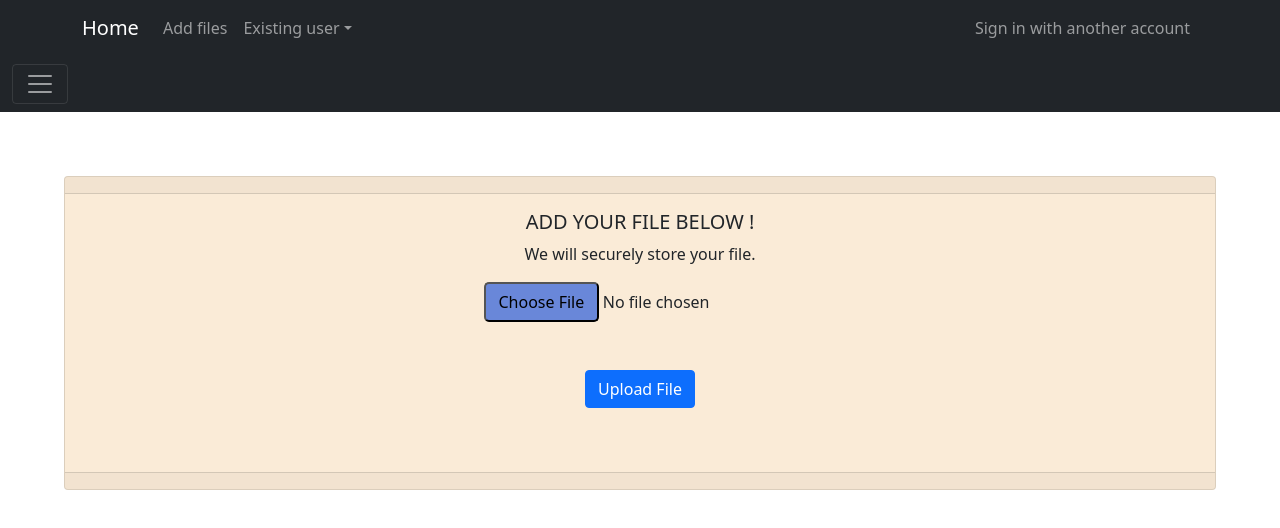
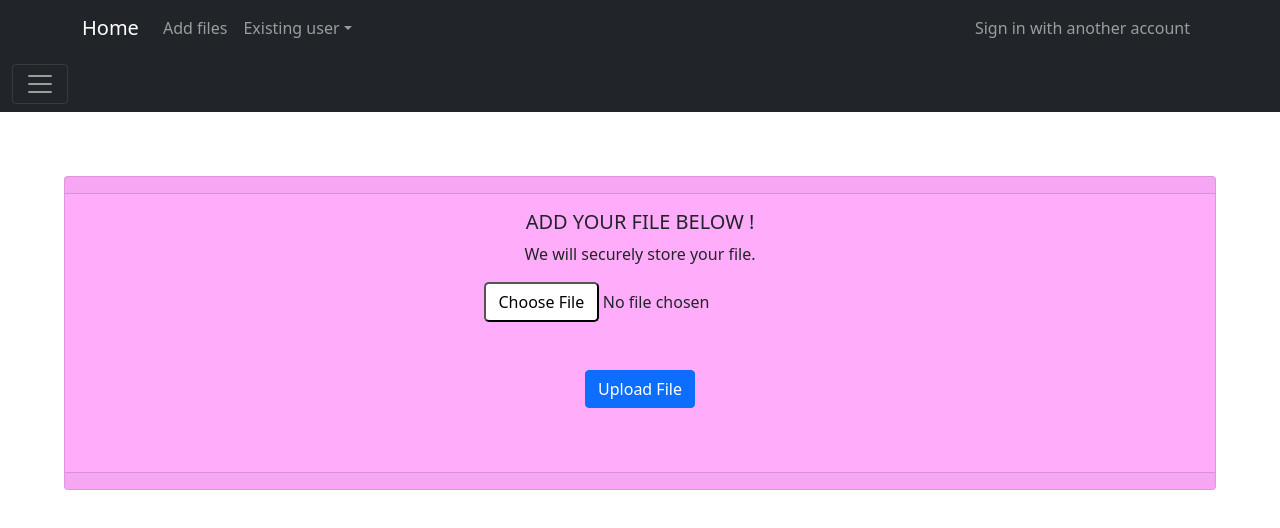
Before and after one commit to sanz17/sfs, a React (Create React App) app: page /Add in a window 1280 px wide. Shown: the top 528 px of the page. Built offline with nearby package versions, Linux system fonts and the light colour scheme.

Commit message:
add constraints

```diff
--- a/src/components/CSS/Add.css
+++ b/src/components/CSS/Add.css
@@ -1,14 +1,16 @@
 .text-center{
     margin: 5% 5% 0 5%;
     vertical-align: middle;
-    background-color: antiquewhite;
-    text-emphasis-color: white;
+    background-color: rgb(255, 172, 251);
+    /* text-emphasis-color: white; */
 }
 
 .choose_file::file-selector-button {
-    background-color: rgb(105, 135, 217);
+    background-color: rgb(255, 255, 255);
     padding: 2% 4% 2% 4%;
     border-radius: 5px;
+    /* text-emphasis-color: blue; */
+
 }
 
 .choose_file::file-selector-button:hover {
--- a/src/components/LeftSide.jsx
+++ b/src/components/LeftSide.jsx
@@ -12,15 +12,15 @@ const LeftSide = () => {
   }
 
   const handleLastName = (event) => {
-    setFirstName(event.target.value);
+    setLastName(event.target.value);
   }
 
   const handleEmail = (event) => {
-    setFirstName(event.target.value);
+    setEmail(event.target.value);
   }
 
   const handlePassword = (event) => {
-    setFirstName(event.target.value);
+    setPassword(event.target.value);
   }
 
   const checkFields=() => {
```
